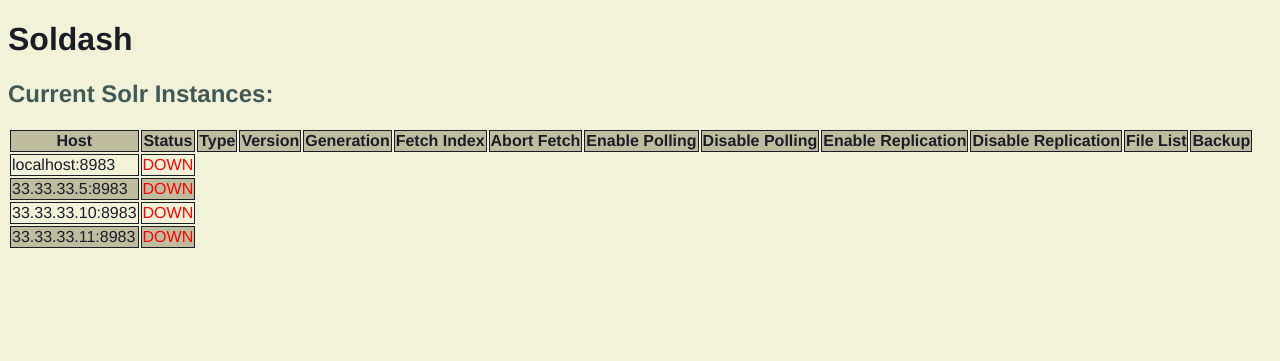
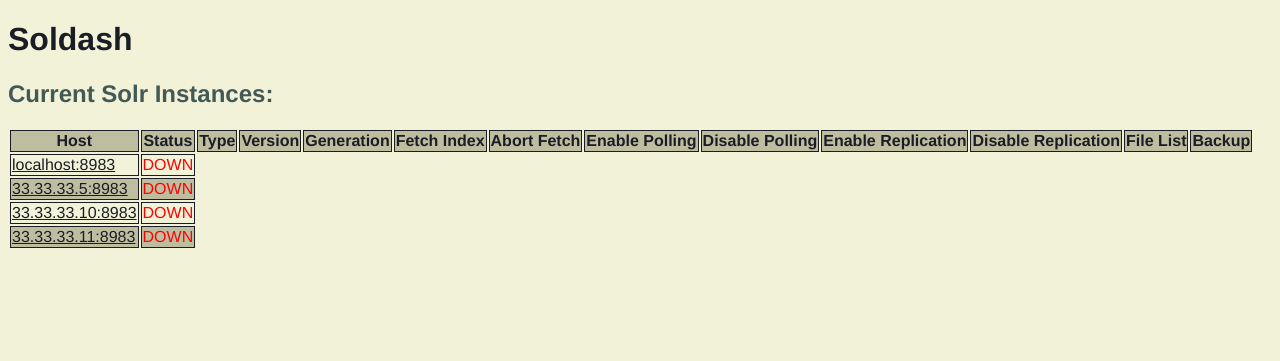
Before and after one commit to lucasjosh/soldash, a Flask app: page / in a window 1280 px wide. Shown: the top 361 px of the page. Run offline with Flask 2, Linux system fonts and the light colour scheme; data that the repository does not hold is empty.

Commit message:
Added links on homepage.html to solr admins

```diff
--- a/static/base.css
+++ b/static/base.css
@@ -13,8 +13,8 @@
 	color: #1b1d26;
 }
 
-h1 {
-	color: 1b1d26;
+a {
+	color: #1b1d26;
 }
 
 h2,h3,h4,h5,h6 {
--- a/templates/homepage.html
+++ b/templates/homepage.html
@@ -22,7 +22,9 @@
 			</tr>
 			{% for host in c.hosts %}
 				<tr>
-					<td class="address">{{host.hostname}}:{{host.port}}</td>
+					<td class="address">
+						<a href="http://{{host.hostname}}:{{host.port}}/solr/admin">{{host.hostname}}:{{host.port}}</a>
+					</td>
 					{% if host.details %}
 						<td class="status {{c.responseHeaders[host.details.responseHeader.status]}}">
 							{{c.responseHeaders[host.details.responseHeader.status]}}
```
